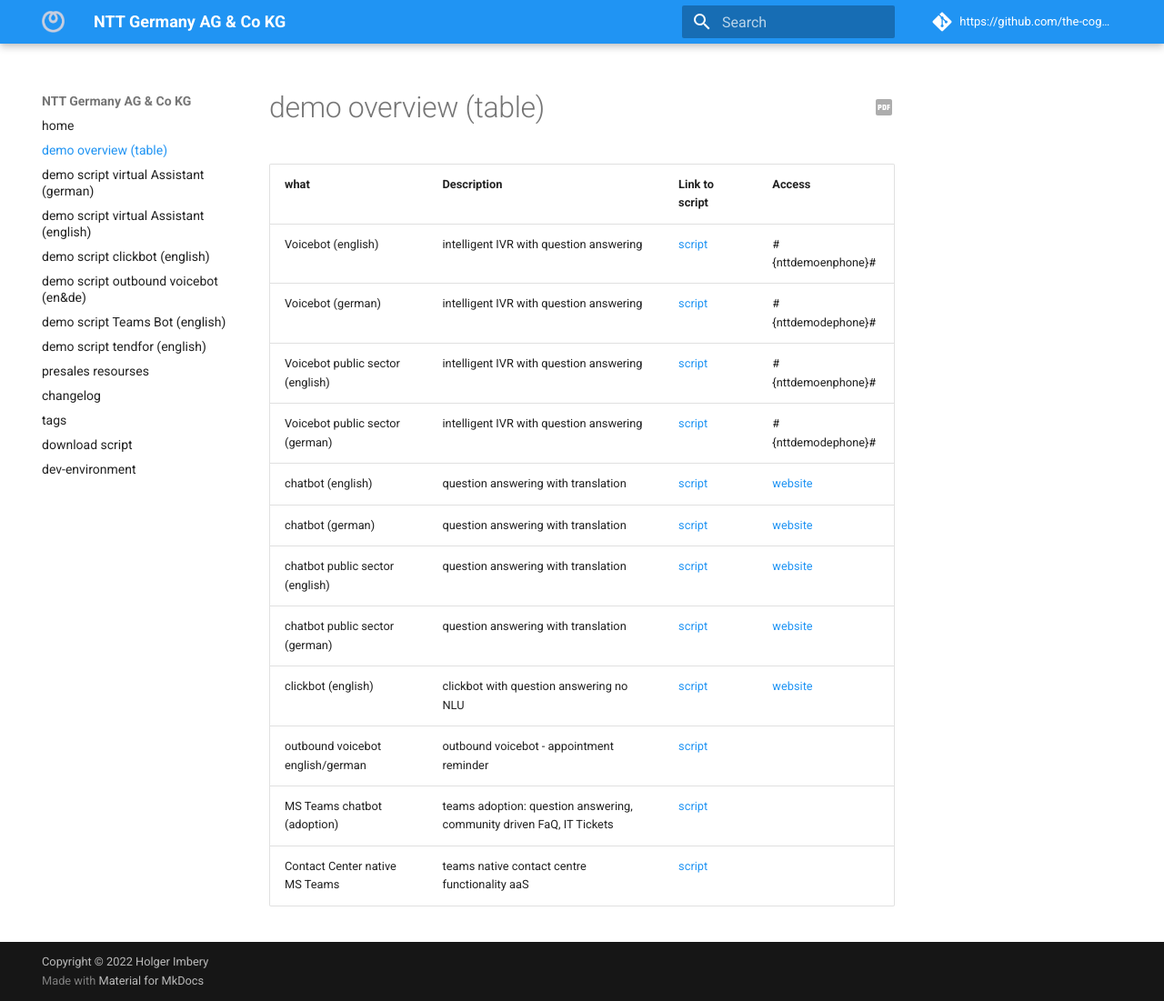
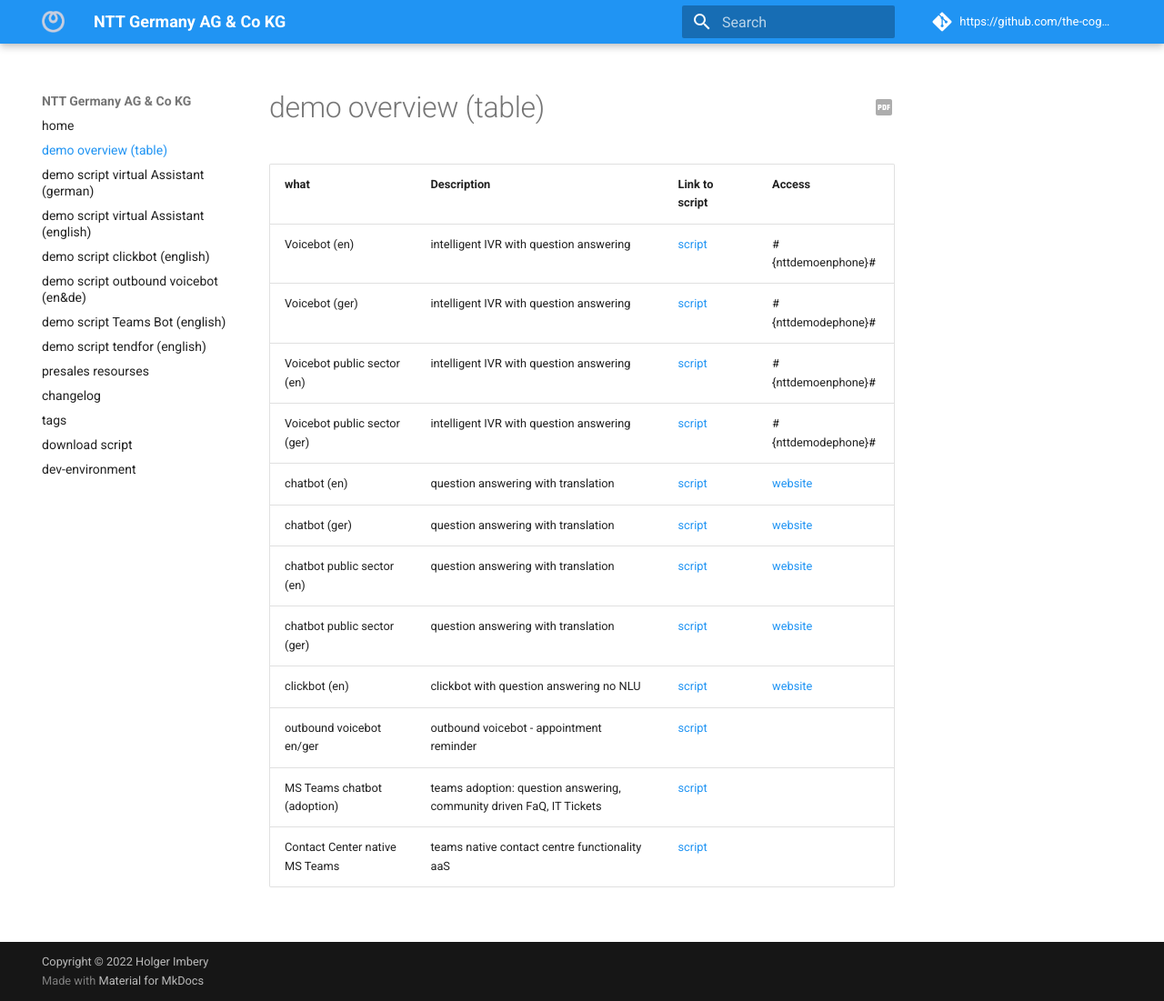
Before and after one commit to the-cognitiveservices-ninja/demo-environment, an MkDocs documentation site: the page built from docs/what.md, in a window 1280 px wide and 1101 px high. Shown: the whole window at 91% size. Built offline with MkDocs 1.6.1 and Material for MkDocs 9.7.7, drawn with Linux system fonts in a browser that asks for light colours; comment, search, counter and statistics services are not loaded.

Commit message:
beautify

```diff
--- a/docs/what.md
+++ b/docs/what.md
@@ -1,14 +1,14 @@
-| what                             | Description                                                                            | Link to script     | Access          |
-|----------------------------------|----------------------------------------------------------------------------------------|--------------------|-----------------|
-| Voicebot (english)               | intelligent IVR with question answering                                                |  [script](https://www.nttdemo.de/script_en/)| #{nttdemoenphone}# |
-| Voicebot (german)                | intelligent IVR with question answering                                                |  [script](https://www.nttdemo.de/script_de/)| #{nttdemodephone}# |
-| Voicebot public sector (english) | intelligent IVR with question answering                                                |  [script](https://www.nttdemo.de/script_en/)| #{nttdemoenphone}# |
-| Voicebot public sector (german)  | intelligent IVR with question answering                                                |  [script](https://www.nttdemo.de/script_de/)| #{nttdemodephone}# |
-| chatbot (english)                | question answering with translation                                                    |  [script](https://www.nttdemo.de/script_en/)| [website](https://www.nttdemo.de/english)|
-| chatbot (german)                 | question answering with translation                                                    |  [script](https://www.nttdemo.de/script_de/)|  [website](https://www.nttdemo.de/german)|
-| chatbot public sector (english)  | question answering with translation                                                    |  [script](https://www.nttdemo.de/script_en/)| [website](https://www.nttdemo.de/english)|
-| chatbot public sector (german)   | question answering with translation                                                    |  [script](https://www.nttdemo.de/script_de/)| [website](https://www.nttdemo.de/german)|
-| clickbot (english)               | clickbot with question answering no NLU                                                |  [script](https://www.nttdemo.de/script_en_click/)| [website](https://www.nttdemo.de/englishclick)|
-| outbound voicebot english/german | outbound voicebot - appointment reminder                                               |  [script](https://www.nttdemo.de/outbound/)|
-| MS Teams chatbot (adoption)      | teams adoption: question answering, community driven FaQ, IT Tickets                   |  [script](https://www.nttdemo.de/script_en_teams/)|
-| Contact Center native MS Teams   | teams native contact centre functionality aaS                                          |  [script](https://www.nttdemo.de/script_de/)|
+| what                          | Description                                                                            | Link to script | Access          |
+|-------------------------------|----------------------------------------------------------------------------------------|----------------|-----------------|
+| Voicebot (en)                 | intelligent IVR with question answering                                                |  [script](https://www.nttdemo.de/script_en/)| #{nttdemoenphone}# |
+| Voicebot (ger)                | intelligent IVR with question answering                                                |  [script](https://www.nttdemo.de/script_de/)| #{nttdemodephone}# |
+| Voicebot public sector (en)   | intelligent IVR with question answering                                                |  [script](https://www.nttdemo.de/script_en/)| #{nttdemoenphone}# |
+| Voicebot public sector (ger)  | intelligent IVR with question answering                                                |  [script](https://www.nttdemo.de/script_de/)| #{nttdemodephone}# |
+| chatbot (en)                  | question answering with translation                                                    |  [script](https://www.nttdemo.de/script_en/)| [website](https://www.nttdemo.de/english)|
+| chatbot (ger)                 | question answering with translation                                                    |  [script](https://www.nttdemo.de/script_de/)|  [website](https://www.nttdemo.de/german)|
+| chatbot public sector (en)    | question answering with translation                                                    |  [script](https://www.nttdemo.de/script_en/)| [website](https://www.nttdemo.de/english)|
+| chatbot public sector (ger)   | question answering with translation                                                    |  [script](https://www.nttdemo.de/script_de/)| [website](https://www.nttdemo.de/german)|
+| clickbot (en)                 | clickbot with question answering no NLU                                                |  [script](https://www.nttdemo.de/script_en_click/)| [website](https://www.nttdemo.de/englishclick)|
+| outbound voicebot en/ger      | outbound voicebot - appointment reminder                                               |  [script](https://www.nttdemo.de/outbound/)|
+| MS Teams chatbot (adoption)   | teams adoption: question answering, community driven FaQ, IT Tickets                   |  [script](https://www.nttdemo.de/script_en_teams/)|
+| Contact Center native MS Teams| teams native contact centre functionality aaS                                          |  [script](https://www.nttdemo.de/script_de/)|
```
